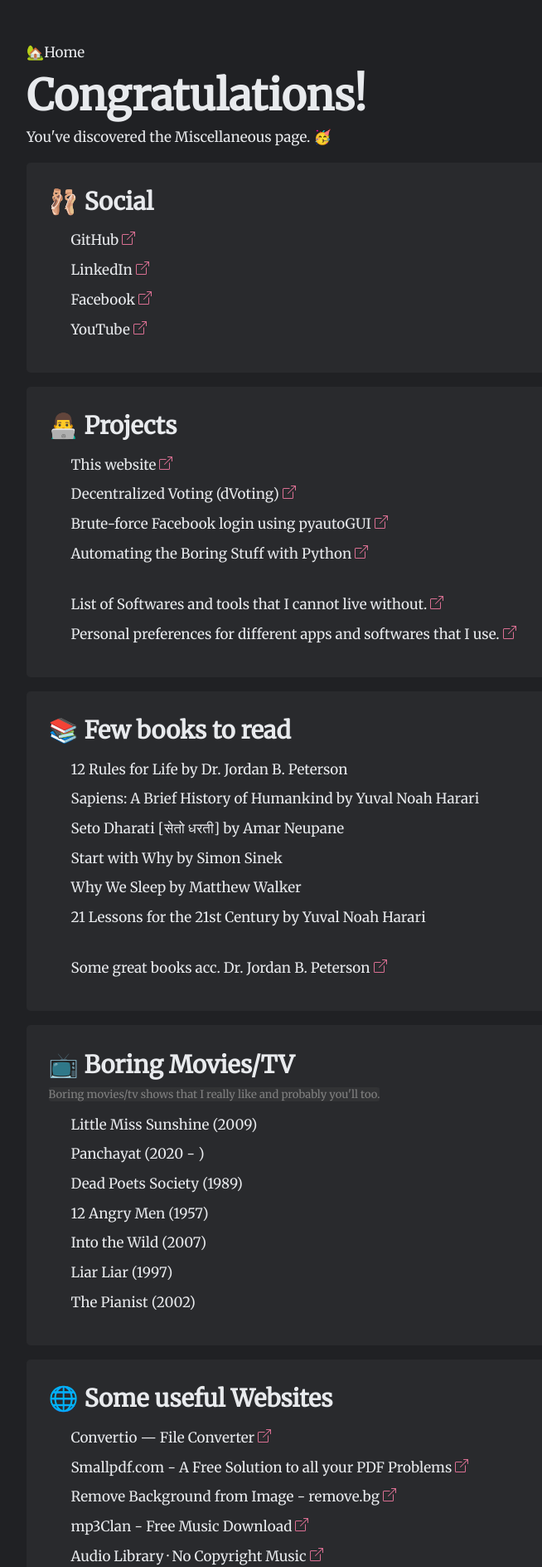
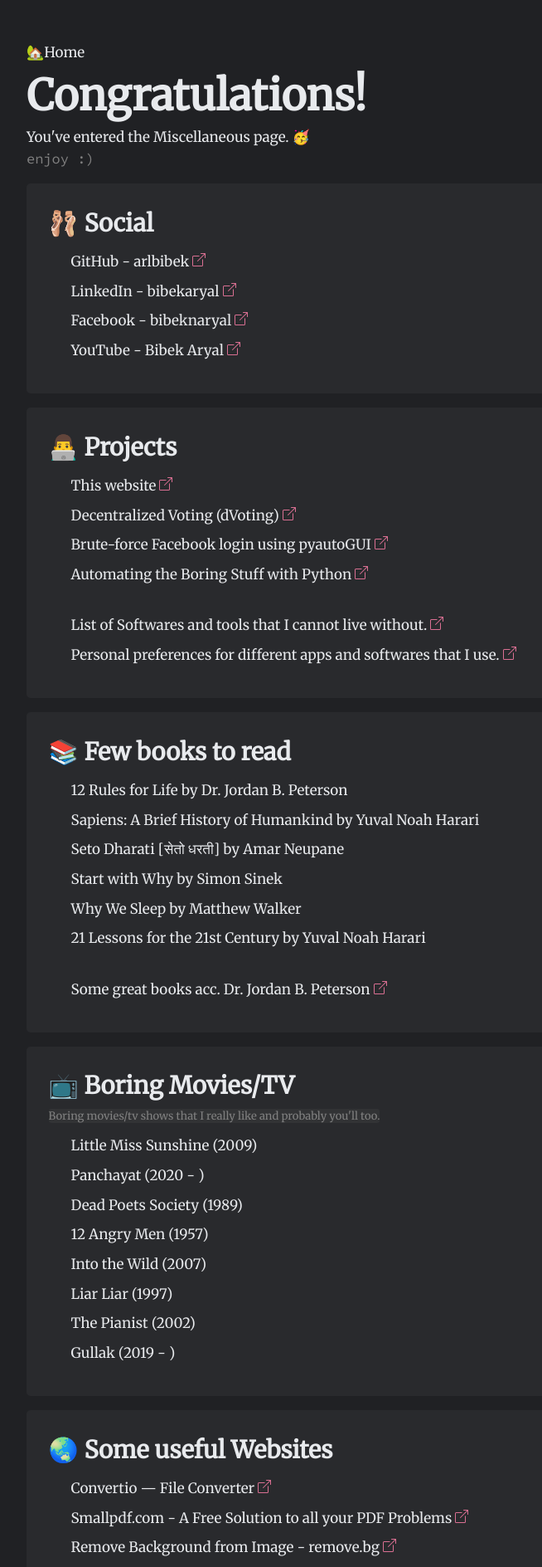
Before and after one commit to arlbibek/arlbibek.github.io, a Next.js app: page /misc in a window 1280 px wide. Shown: the top 1888 px of the page at 83% size, without its empty margins (128-782 px from the left). Built offline with nearby package versions, Linux system fonts and the light colour scheme.

Commit message:
Minor changes :)

```diff
--- a/pages/api/hello.js
+++ /dev/null
@@ -1,5 +0,0 @@
-// Next.js API route support: https://nextjs.org/docs/api-routes/introduction
-
-export default function handler(req, res) {
-  res.status(200).json({ name: 'John Doe' })
-}
--- a/pages/misc.js
+++ b/pages/misc.js
@@ -23,19 +23,26 @@
           </a>
         </Link>
         <h1>Congratulations!</h1>
-        <p>You&apos;ve discovered the Miscellaneous page. 🥳</p>
+        <p>You&apos;ve entered the Miscellaneous page. 🥳</p>
+        <code>enjoy :)</code>
         <article className={styles.article}>
           <div className={styles.links} id="social">
             <h2>🩰 Social</h2>
             <ul>
-              <Li title="GitHub" link="https://github.com/arlbibek" />
               <Li
-                title="LinkedIn"
+                title="GitHub - arlbibek"
+                link="https://github.com/arlbibek"
+              />
+              <Li
+                title="LinkedIn - bibekaryal"
                 link="https://www.linkedin.com/in/bibekaryal"
               />
-              <Li title="Facebook" link="https://facebook.com/bibeknaryal" />
               <Li
-                title="YouTube"
+                title="Facebook - bibeknaryal"
+                link="https://facebook.com/bibeknaryal"
+              />
+              <Li
+                title="YouTube - Bibek Aryal"
                 link="https://www.youtube.com/channel/UC1Z6c7Q69HeY0M22AyFSgkA"
               />
             </ul>
@@ -102,10 +109,11 @@
               <Li title="Into the Wild (2007)" />
               <Li title="Liar Liar (1997)" />
               <Li title="The Pianist (2002)" />
+              <Li title="Gullak (2019 - )" />
             </ul>
           </div>
           <div className={styles.links} id="websites">
-            <h2>🌐 Some useful Websites</h2>
+            <h2>🌏 Some useful Websites</h2>
             <ul>
               <Li
                 title="Convertio — File Converter"
@@ -151,12 +159,16 @@
                 link="https://alternativeto.net/"
               />
               <Li
+                title="Emojipedia — Home of Emoji Meanings 💁👌🎍😍"
                 link="https://emojipedia.org/"
-                title="Emojipedia — Home of Emoji Meanings 💁👌🎍😍"
               />
               <Li
+                title="is.gd - a URL shortener. Mmmm, tasty URLs!"
+                link="https://is.gd/"
+              />
+              <Li
+                title="Devanagari Keyboard OnLine • Hindi Alphabet • LEXILOGOS"
                 link="https://www.lexilogos.com/keyboard/devanagari.htm"
-                title="Devanagari Keyboard OnLine • Hindi Alphabet • LEXILOGOS"
               />
               <br />
               <Li
@@ -168,7 +180,6 @@
                 link="https://www.bouncingdvdlogo.com/"
               />
               <Li link="https://neal.fun/" title="Neal.fun" />
-              <Li link="https://neal.fun/" />
             </ul>
           </div>
         </article>
--- a/styles/Home.module.css
+++ b/styles/Home.module.css
@@ -11,12 +11,15 @@
   display: grid;
   place-items: center;
 }
+
 .main {
   width: max-content;
   display: flex;
   flex-direction: column;
   align-items: center;
   place-content: center;
+  margin: 0.7rem;
+  padding: 0.7rem;
 }
 .main article {
   display: flex;
@@ -195,12 +198,16 @@
 
 .float {
   position: fixed;
-  width: 3em;
-  height: 1.5rem;
   top: 0.5rem;
   right: 0.5rem;
-  background-color: rgba(128, 128, 128, 0.1);
   border-radius: 3px;
-  border: 0.1px solid transparent;
   text-align: center;
 }
+.monkey {
+  color: transparent;
+  padding: 0.1rem;
+}
+.monkey:hover {
+  cursor: pointer;
+  color: inherit;
+}
--- a/styles/Misc.module.css
+++ b/styles/Misc.module.css
@@ -13,7 +13,6 @@
   width: 75vw;
   margin-left: auto;
   margin-right: auto;
-  transition: ease all 500ms;
 }
 .main h1 {
   overflow: hidden;
--- a/styles/globals.css
+++ b/styles/globals.css
@@ -1,4 +1,5 @@
 @import url("https://fonts.googleapis.com/css2?family=Merriweather&display=swap");
+@import url("https://fonts.googleapis.com/css2?family=Source+Code+Pro&display=swap");
 
 :root {
   --black: #000;
@@ -45,6 +46,10 @@
 button {
   font-family: inherit;
 }
+code {
+  font-family: "Source Code Pro", monospace;
+  color: var(--text-secondary);
+}
 
 /* scrollbar */
 :root {
```
Also changed, not shown: pages/index.js (+11 -7 lines).
